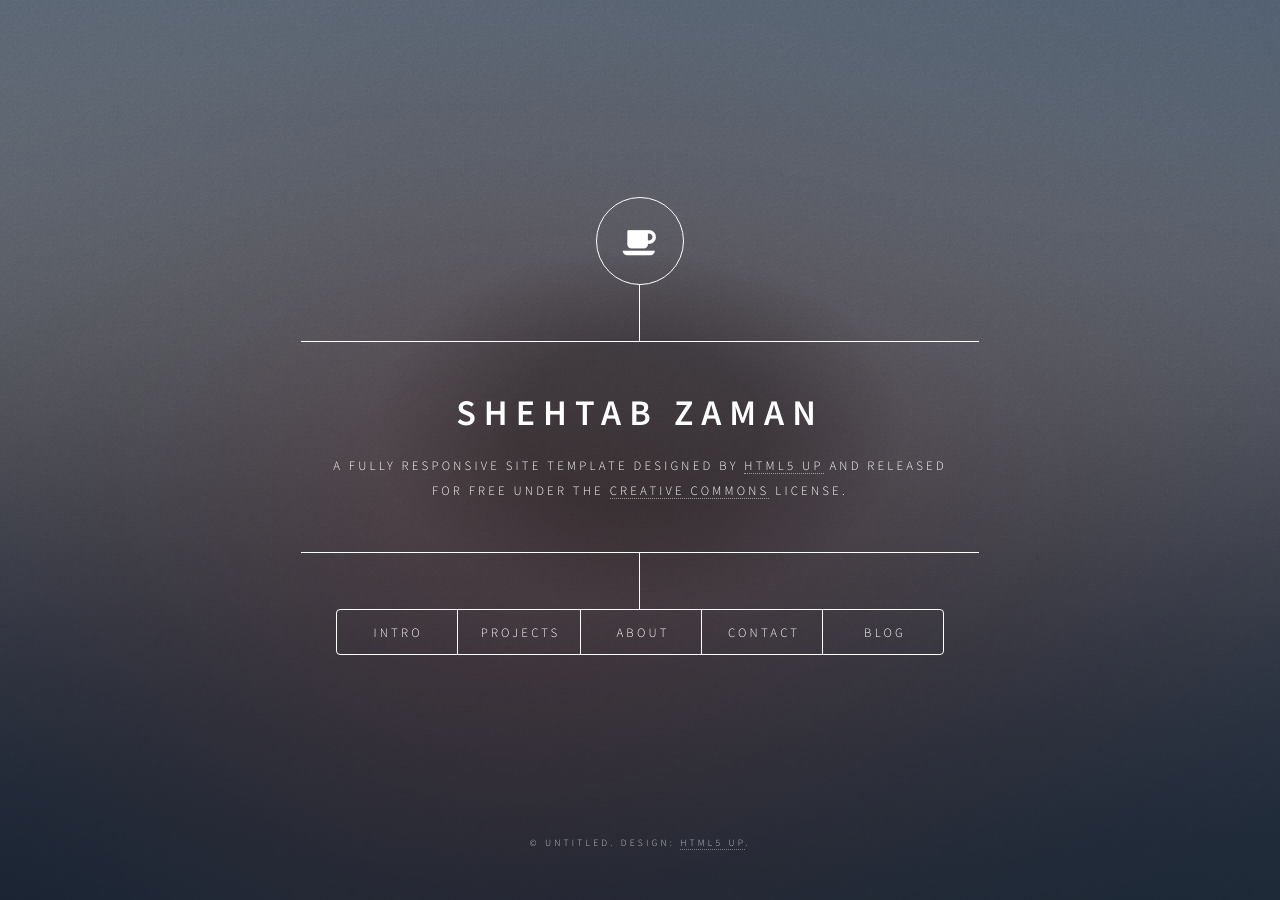
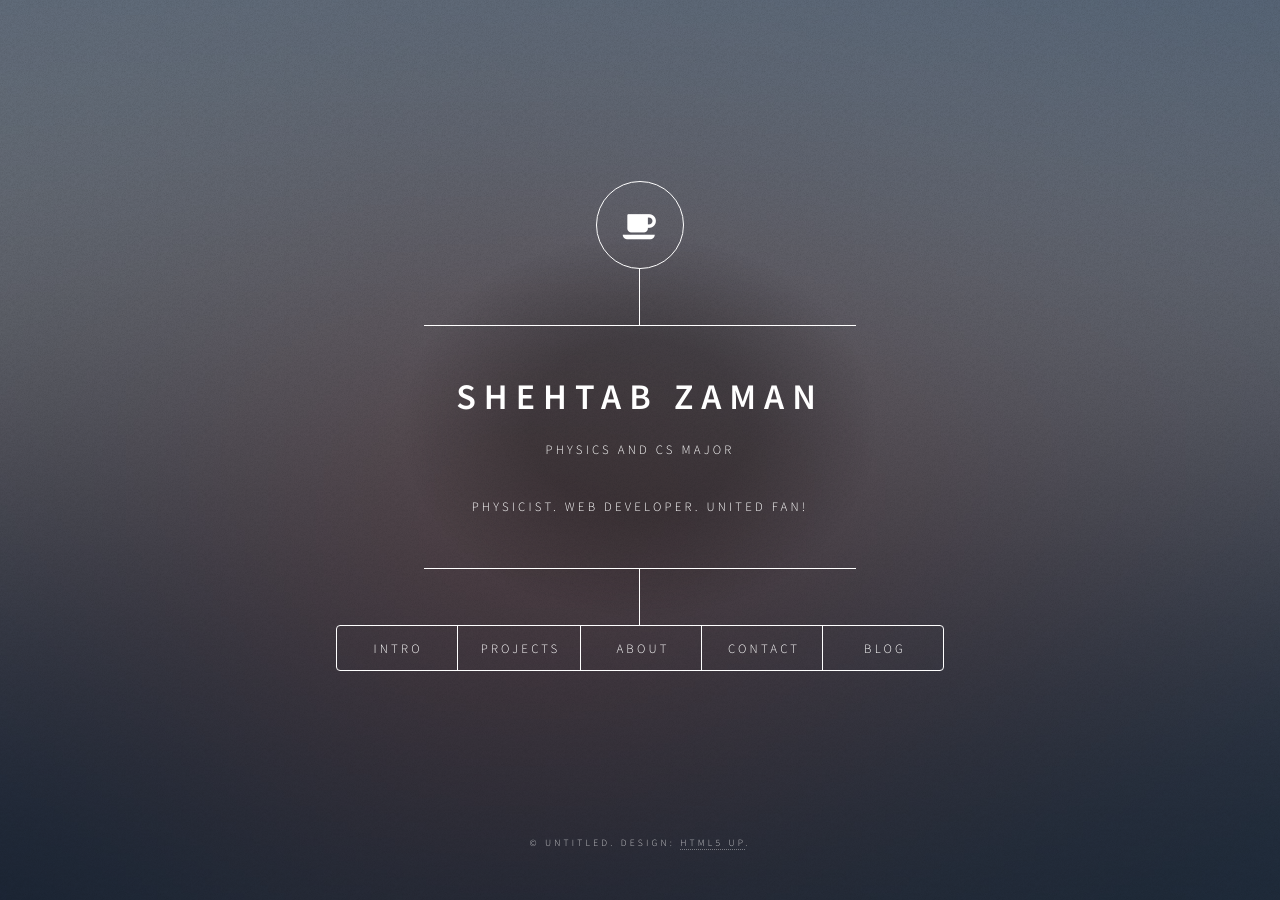
Before and after one commit to szaman19/szaman19.github.io, a Jekyll site: the page built from index.html, in a window 1280 px wide. Built offline with Jekyll 4.4.1, drawn with Linux system fonts in a browser that asks for light colours; some of the changed lines change nothing that is shown.

Commit message:
proper looking site eh?

```diff
--- a/_config.yml
+++ b/_config.yml
@@ -6,7 +6,7 @@
 # 'jekyll serve'. If you change this file, please restart the server process.
 
 # Site settings
-title: A Snazzy Title
+title: SZ-Site
 email: shehtabzaman@gmail.com
 description: My personal website.
 author: Shehtab Zaman
--- a/_includes/header.html
+++ b/_includes/header.html
@@ -6,8 +6,8 @@
     <div class="content">
       <div class="inner">
         <h1>Shehtab Zaman</h1>
-        <p>A fully responsive site template designed by <a href="https://html5up.net">HTML5 UP</a> and released<br />
-        for free under the <a href="https://html5up.net/license">Creative Commons</a> license.</p>
+        <p>Physics and CS Major</p>
+        <p>Physicist. Web Developer. United Fan!</p>
       </div>
     </div>
     <nav>
--- a/index.html
+++ b/index.html
@@ -9,23 +9,38 @@
 							<article id="intro">
 								<h2 class="major">Intro</h2>
 								<span class="image main"><img src="images/pic01.jpg" alt="" /></span>
-								<p>Aenean ornare velit lacus, ac varius enim ullamcorper eu. Proin aliquam facilisis ante interdum congue. Integer mollis, nisl amet convallis, porttitor magna ullamcorper, amet egestas mauris. Ut magna finibus nisi nec lacinia. Nam maximus erat id euismod egestas. By the way, check out my <a href="#work">awesome work</a>.</p>
-								<p>Lorem ipsum dolor sit amet, consectetur adipiscing elit. Duis dapibus rutrum facilisis. Class aptent taciti sociosqu ad litora torquent per conubia nostra, per inceptos himenaeos. Etiam tristique libero eu nibh porttitor fermentum. Nullam venenatis erat id vehicula viverra. Nunc ultrices eros ut ultricies condimentum. Mauris risus lacus, blandit sit amet venenatis non, bibendum vitae dolor. Nunc lorem mauris, fringilla in aliquam at, euismod in lectus. Pellentesque habitant morbi tristique senectus et netus et malesuada fames ac turpis egestas. In non lorem sit amet elit placerat maximus. Pellentesque aliquam maximus risus, vel sed vehicula.</p>
+								<p>Born in Dhaka, Bangladesh and currently living in NYC and loving it. </p>
+								<p>Study CS and Physics at Binghamton University. Current passions include
+								reading about BCS theory, NodeJS/ Web Development, LaTeX,and FM17.
+									Please take a look at the <a href="#work">projects</a> or read
+									my <a href="#blog">blog</a>and
+									 <a href="#contact">contact me</a> if you need
+										get into contact with me.
+								</p>
+
+								<p class="copyright">The website is designed by
+									<a href="https://html5up.net">HTML5 UP</a> and modified for Jekyll.</p>
 							</article>
 
 						<!-- Work -->
 							<article id="work">
 								<h2 class="major">Projects</h2>
 								<span class="image main"><img src="images/pic02.jpg" alt="" /></span>
-								<p>Adipiscing magna sed dolor elit. Praesent eleifend dignissim arcu, at eleifend sapien imperdiet ac. Aliquam erat volutpat. Praesent urna nisi, fringila lorem et vehicula lacinia quam. Integer sollicitudin mauris nec lorem luctus ultrices.</p>
-								<p>Nullam et orci eu lorem consequat tincidunt vivamus et sagittis libero. Mauris aliquet magna magna sed nunc rhoncus pharetra. Pellentesque condimentum sem. In efficitur ligula tate urna. Maecenas laoreet massa vel lacinia pellentesque lorem ipsum dolor. Nullam et orci eu lorem consequat tincidunt. Vivamus et sagittis libero. Mauris aliquet magna magna sed nunc rhoncus amet feugiat tempus.</p>
+								<h4>
+										<a class="post-link" href="">Im_merse</a>
+								</h4>
+								<p>An immersive video player created with LeapMotion. <br/>
+								A <a href=""> Minority Report-esque </a> video player that lets you pause, play, mute, speed up, slow down playback and control volume using just hand and finger gestures! </p>
+								<hr>
 							</article>
 
 						<!-- About -->
 							<article id="about">
 								<h2 class="major">About</h2>
 								<span class="image main"><img src="images/pic03.jpg" alt="" /></span>
-								<p>Lorem ipsum dolor sit amet, consectetur et adipiscing elit. Praesent eleifend dignissim arcu, at eleifend sapien imperdiet ac. Aliquam erat volutpat. Praesent urna nisi, fringila lorem et vehicula lacinia quam. Integer sollicitudin mauris nec lorem luctus ultrices. Aliquam libero et malesuada fames ac ante ipsum primis in faucibus. Cras viverra ligula sit amet ex mollis mattis lorem ipsum dolor sit amet.</p>
+								<p>Hi! I'm still working on the site and will have a proper about me
+								up soon. If you would like a copy of my resume please fill out the contact
+							with the word resume and it will get sent to your email!</p>
 							</article>
 
 						<!-- Contact -->
@@ -59,8 +74,11 @@
 
 							<article id="blog">
 								<h2 class="major">Blog</h2>
+								<h3>(Nothing up yet. This is just some dummy text but I will get working on it soon!)</h3>
+								<hr>
 								{% for post in site.posts %}
-								<h3 class="major">{{ post.title }}</h3>
+								<h4 class="major">{{ post.title }}</h3>
+								<p>{{post.excerpt}}</p>
 								<h5>{{ post.date | date: "%b , %Y" }}</h5>
 								<hr>
 								{% endfor %}
```
